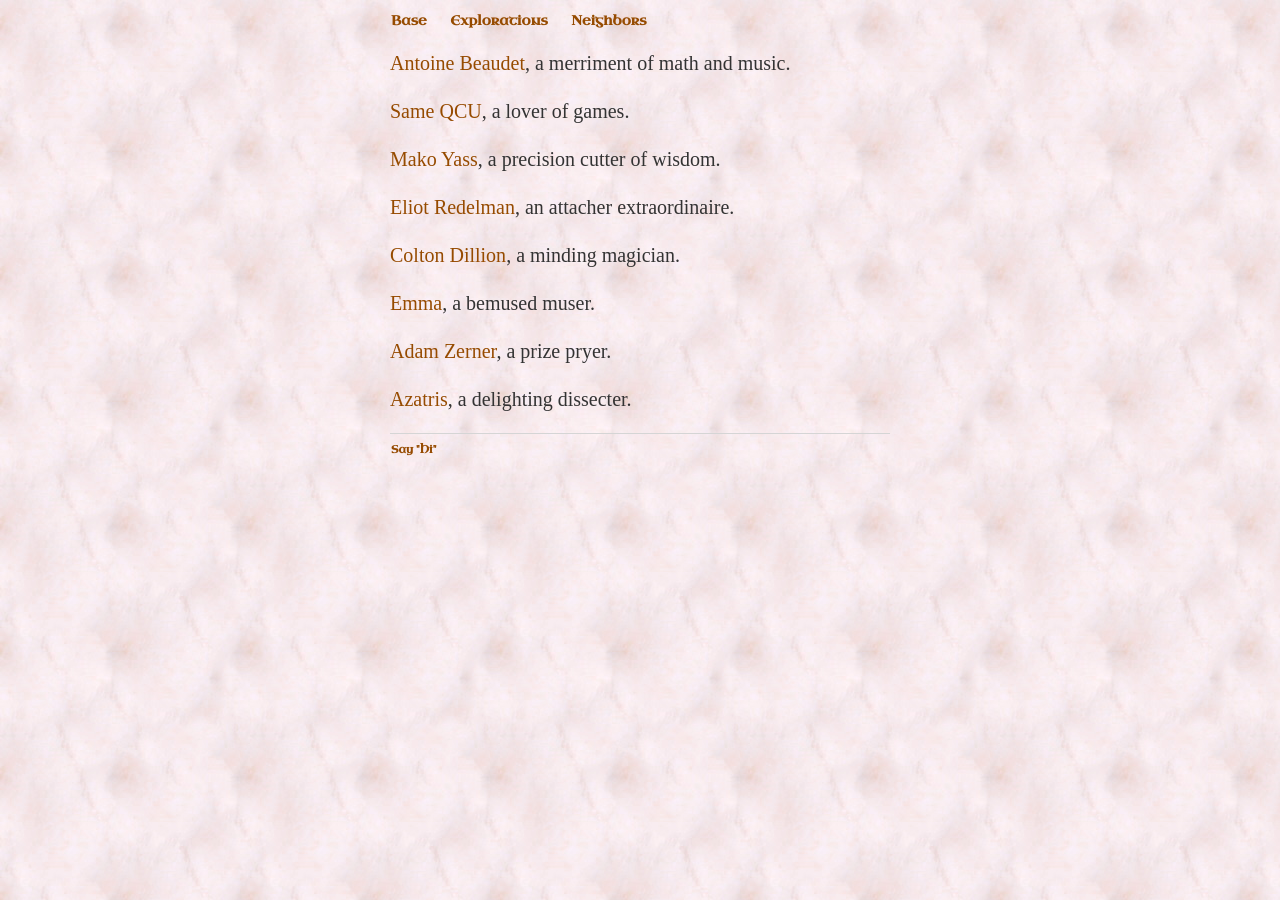
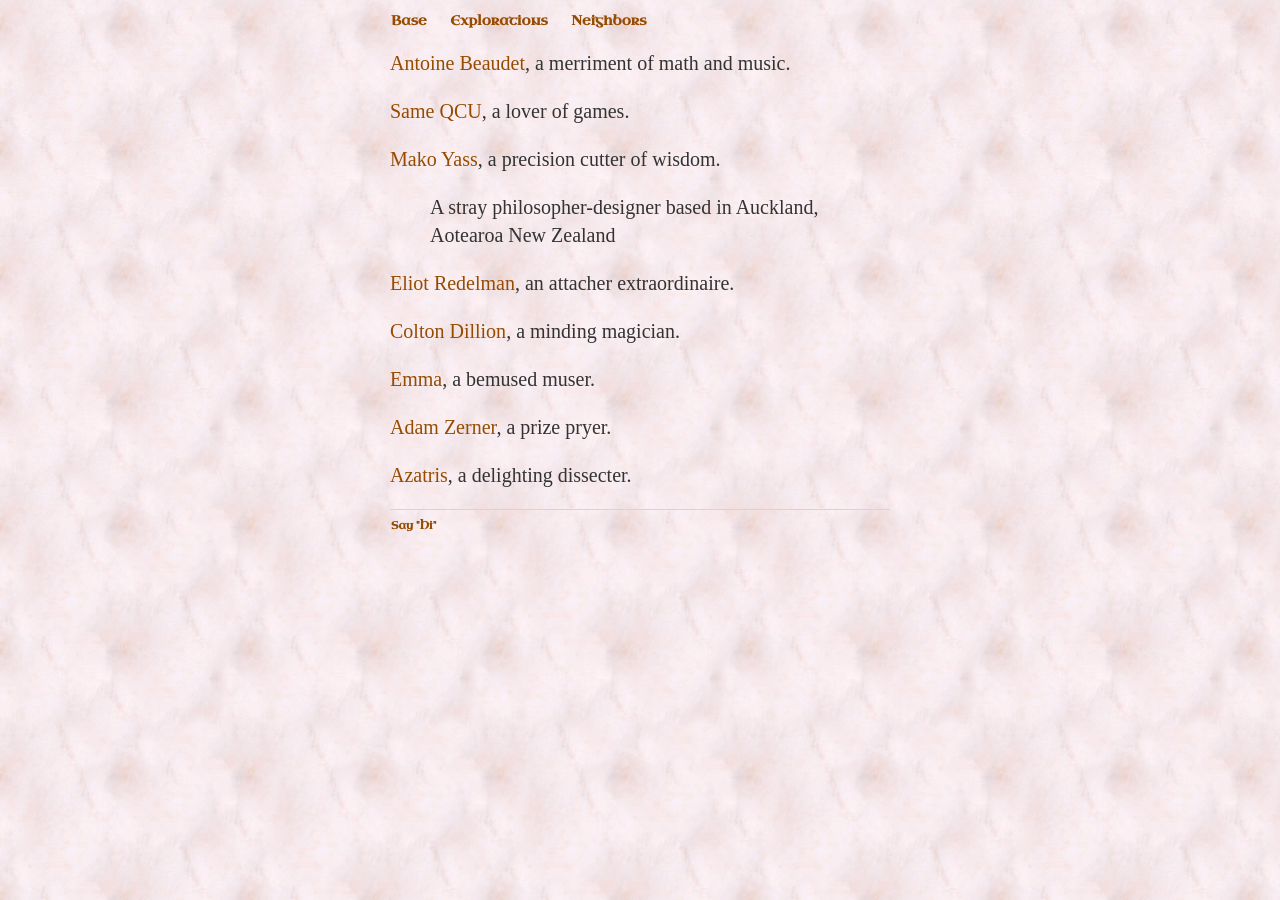
Before and after one commit to ray-dorai/ray-dorai.github.io, a Jekyll site: the page built from neighbors.html, in a window 1280 px wide. Built offline with Jekyll 4.4.1, drawn with Linux system fonts in a browser that asks for light colours; some web fonts are replaced.

Commit message:
Update neighbors.html

```diff
--- a/neighbors.html
+++ b/neighbors.html
@@ -7,7 +7,8 @@ title: Neighbors
 
 	        <p><a href="http://jollybard.net/">Antoine Beaudet</a>, a merriment of math and music.</p>
 	        <p><a href="https://sqcu.dev/">Same QCU</a>, a lover of games.</p>
-	        <p><a href="https://aboutmako.makopool.com/">Mako Yass</a>, a precision cutter of wisdom.</p>
+	        <p><a href="https://aboutmako.makopool.com/">Mako Yass</a>, a precision cutter of wisdom.
+	        <blockquote><p>A stray philosopher-designer based in Auckland, Aotearoa New Zealand</p></blockquote> </p>
 	        <p><a href="http://bearlamp.com.au/">Eliot Redelman</a>, an attacher extraordinaire.</p>
 	        <p><a href="http://www.coltondillion.com/">Colton Dillion</a>, a minding magician.</p>
 	        <p><a href="https://icecauldron.github.io/blog">Emma</a>, a bemused muser.</p>
```
